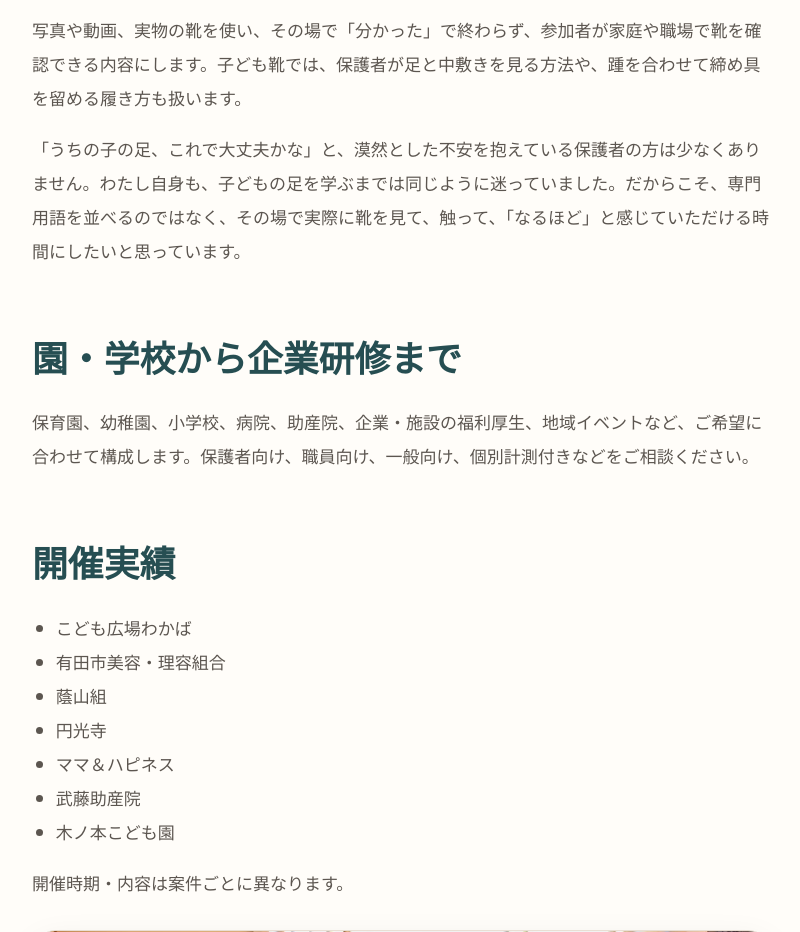
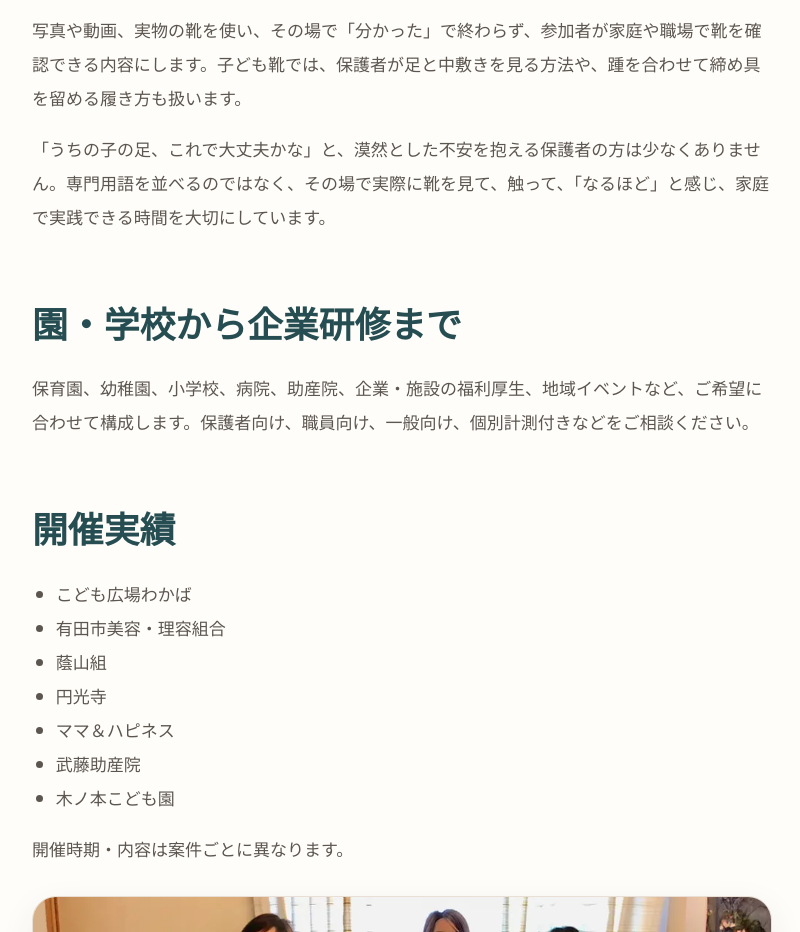
Before and after one commit to toshi1218/andantino, a website: page seminars.html in a window 1280 px wide. Shown: the part 1220-2152 px from the top of the page, without its empty margins (375-1175 px from the left). Drawn offline with Linux system fonts and the light colour scheme.

Commit message:
Align seminars.html with verified source wording

```diff
--- a/seminars.html
+++ b/seminars.html
@@ -143,7 +143,7 @@
                 写真や動画、実物の靴を使い、その場で「分かった」で終わらず、参加者が家庭や職場で靴を確認できる内容にします。子ども靴では、保護者が足と中敷きを見る方法や、踵を合わせて締め具を留める履き方も扱います。
               </p>
               <p>
-                「うちの子の足、これで大丈夫かな」と、漠然とした不安を抱えている保護者の方は少なくありません。わたし自身も、子どもの足を学ぶまでは同じように迷っていました。だからこそ、専門用語を並べるのではなく、その場で実際に靴を見て、触って、「なるほど」と感じていただける時間にしたいと思っています。
+                「うちの子の足、これで大丈夫かな」と、漠然とした不安を抱える保護者の方は少なくありません。専門用語を並べるのではなく、その場で実際に靴を見て、触って、「なるほど」と感じ、家庭で実践できる時間を大切にしています。
               </p>
             </section>
             <section id="audience">
```
